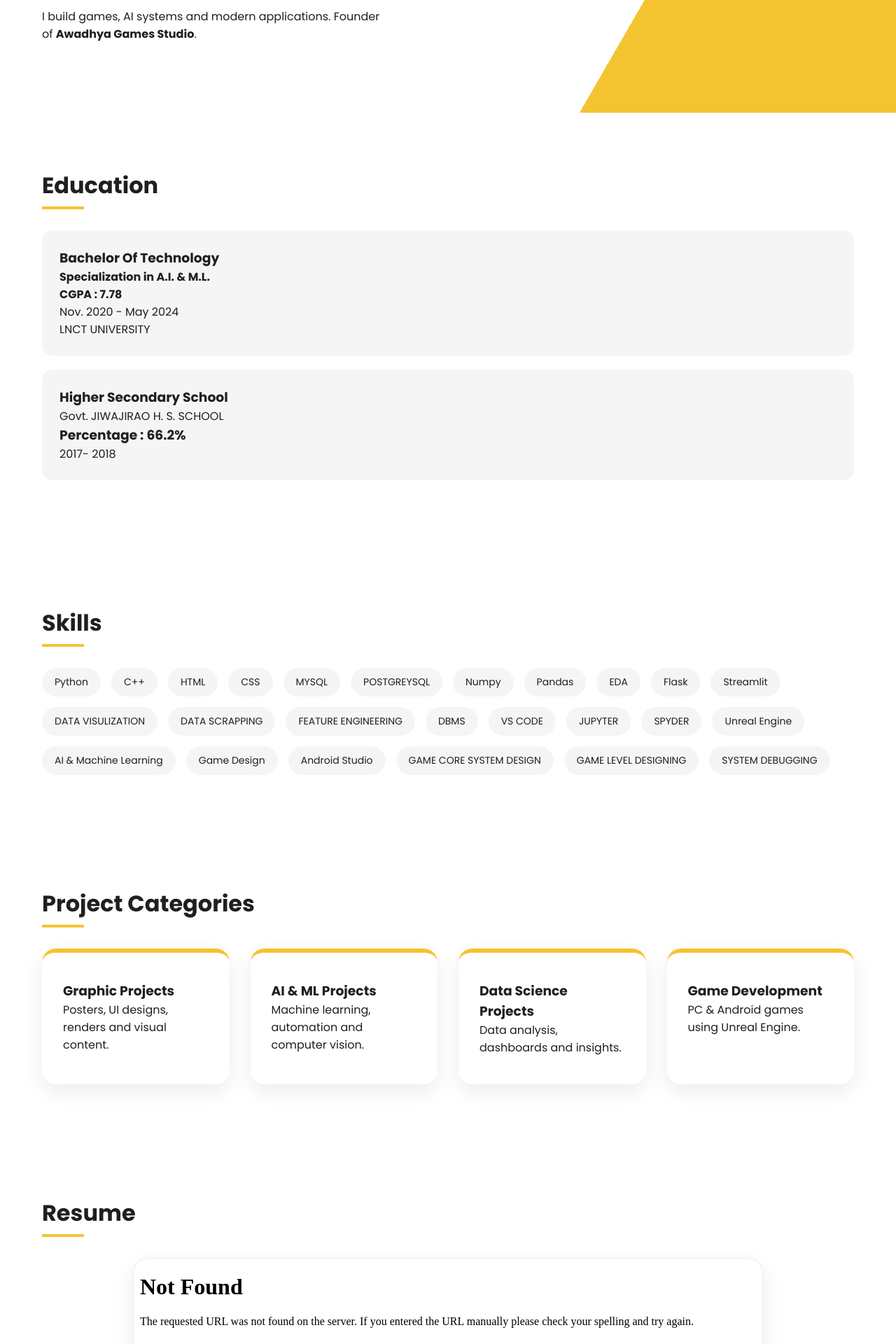
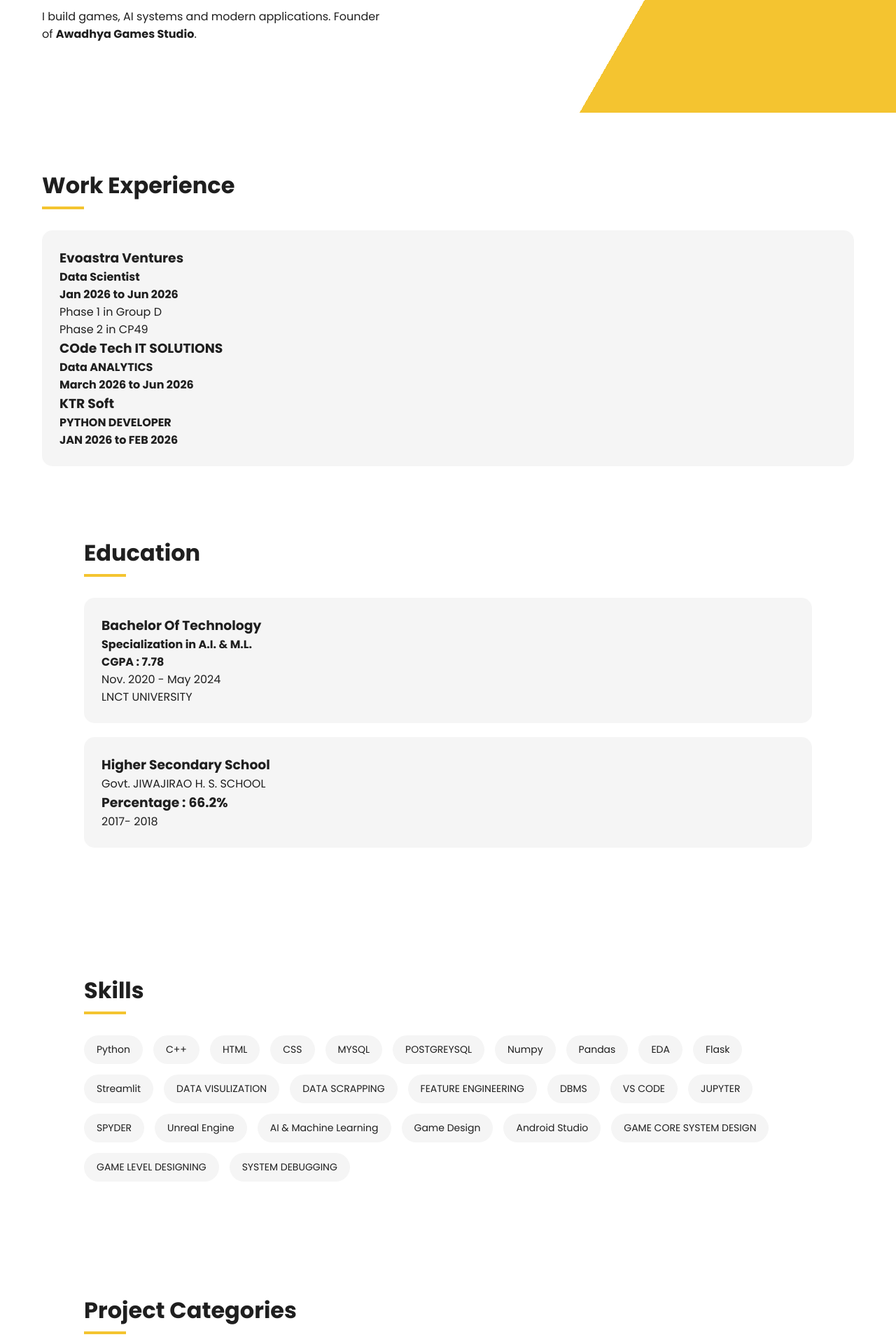
Before and after one commit to SagarKarosiya/Portfolio-Webapp, a Flask app: page / in a window 1280 px wide. Shown: the part 305-2225 px from the top of the page at 70% size. Run offline with Flask 3, Linux system fonts and the light colour scheme.

Commit message:
Add files via upload

```diff
--- a/templates/index.html
+++ b/templates/index.html
@@ -35,6 +35,35 @@
         </p>
     </div>
 </section>
+
+<!-- work exp -->
+<section class="education">
+    <h2 class="section-title">Work Experience</h2>
+    <div class="edu-card">
+
+        <!-- Evoastra --->
+        <h3>Evoastra Ventures </h3>
+        <h4>Data Scientist </h4>
+        <h4>Jan 2026 to Jun 2026</h4>
+        <p> Phase 1 in  Group D</p>
+        <p>Phase 2  in CP49 </p>
+        <!-- Code TechIT --->
+        <h3>COde Tech IT SOLUTIONS </h3>
+        <h4>Data ANALYTICS </h4>
+        <h4>March 2026 to Jun 2026</h4>
+
+               <!-- Code TechIT --->
+        <h3>KTR Soft  </h3>
+        <h4>PYTHON DEVELOPER </h4>
+        <h4>JAN 2026 to FEB 2026</h4>
+
+
+
+
+    </div>
+
+
+
 
 <!-- EDUCATION -->
 <section class="education">
@@ -140,12 +169,9 @@
 <!-- CONTACT -->
 <section id="contact" class="contact">
     <h2 class="section-title">Contact</h2>
-    <p>Email: <a href="mailto:sagarsingkarosiya39082@gmail.com">sagarsingkarosiya39082.com</a></p>
-
-    <div class="button-container">
-        <a href="https://github.com/SagarKarosiya" class="btn github" target="_blank">GitHub</a>
-        <a href="https://www.linkedin.com/in/sagar-karosiya-b35527218" class="btn linkedin" target="_blank">LinkedIn</a>
-    </div>
+    <p>Email: sagarsingkarosiya39082.com</p>
+    <p>GitHub: <link href="https://github.com/SagarKarosiya"> GitHub </p>
+    <p>LinkedIn:<link href="https:// www.linkedin.com/in/sagar-karosiya-b35527218" > LinkedIn</p>
 </section>
 
 <!-- FOOTER -->
```
